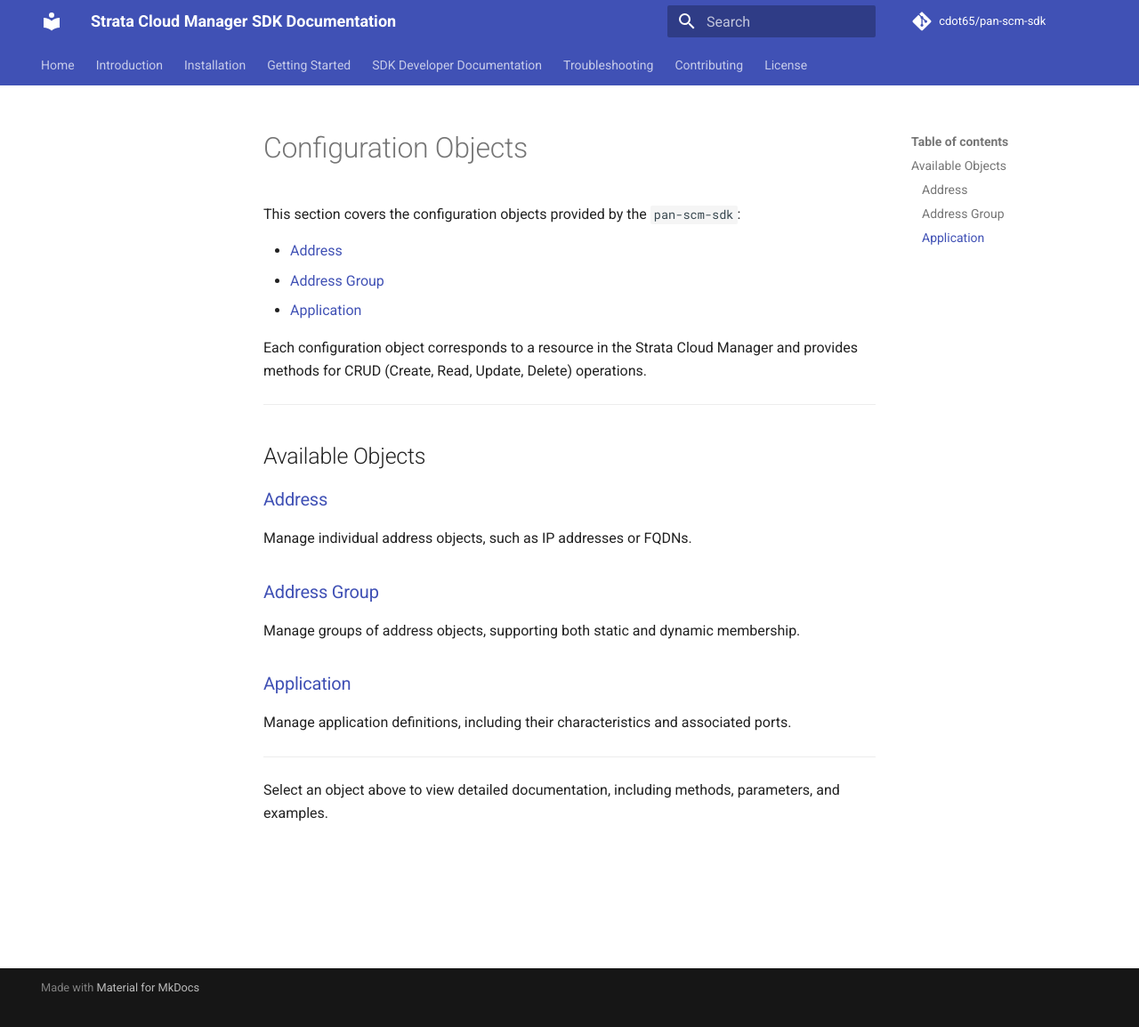
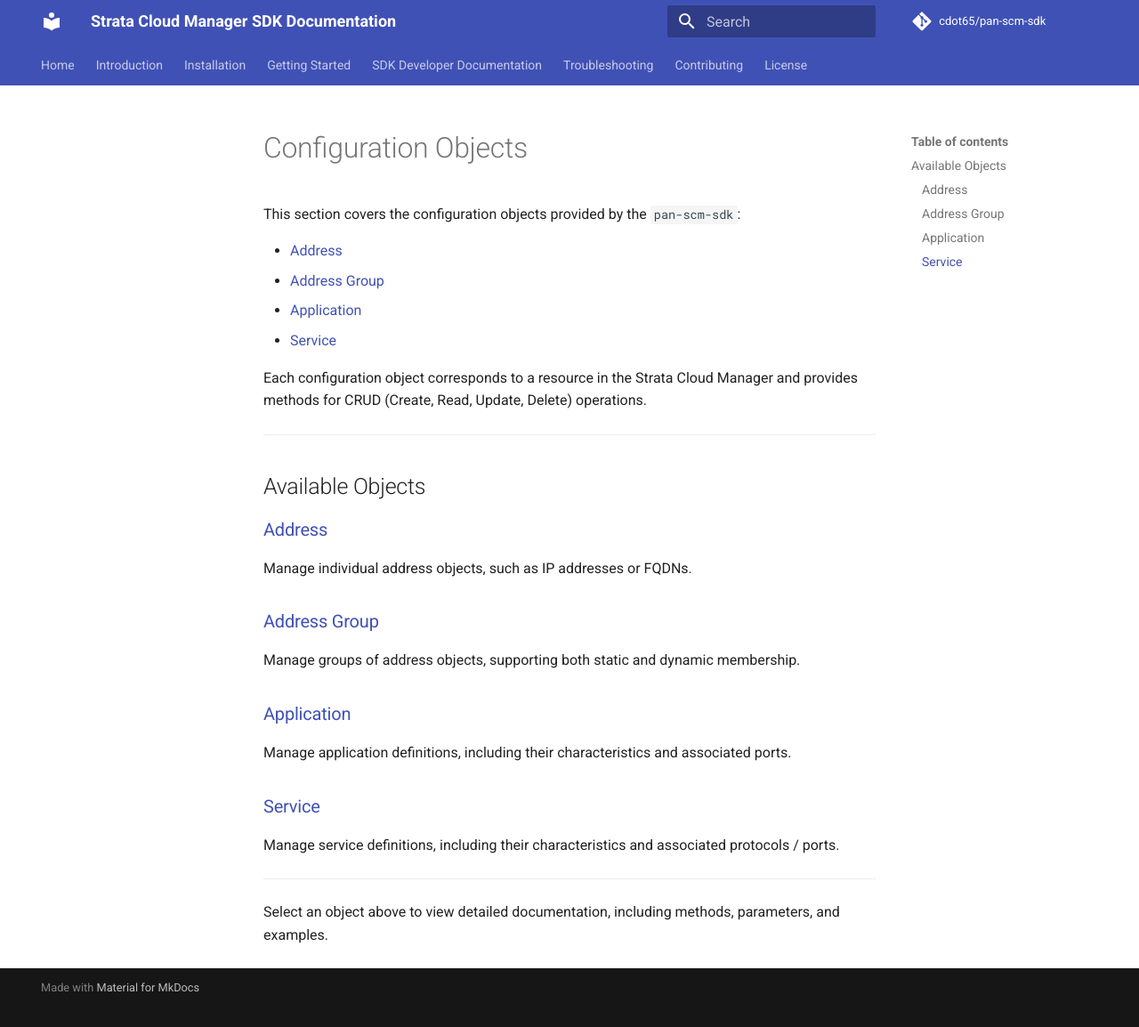
Before and after one commit to cdot65/pan-scm-sdk, an MkDocs documentation site: the page built from docs/sdk/configuration_objects.md, in a window 1280 px wide and 1164 px high. Shown: the top 1154 px of the window at 89% size. Built offline with MkDocs 1.6.1 and Material for MkDocs 9.7.7, drawn with Linux system fonts in a browser that asks for light colours; comment, search, counter and statistics services are not loaded.

Commit message:
Add service to configuration objects documentation
Updated the configuration objects documentation to include a new section for managing service definitions. This section details the characteristics and protocols/ports associated with services.

```diff
--- a/docs/sdk/configuration_objects.md
+++ b/docs/sdk/configuration_objects.md
@@ -5,6 +5,7 @@
 - [Address](address.md)
 - [Address Group](address_group.md)
 - [Application](application.md)
+- [Service](service.md)
 
 Each configuration object corresponds to a resource in the Strata Cloud Manager and provides methods for CRUD (Create,
 Read, Update, Delete) operations.
@@ -25,6 +26,10 @@
 
 Manage application definitions, including their characteristics and associated ports.
 
+### [Service](service.md)
+
+Manage service definitions, including their characteristics and associated protocols / ports.
+
 ---
 
 Select an object above to view detailed documentation, including methods, parameters, and examples.
```
